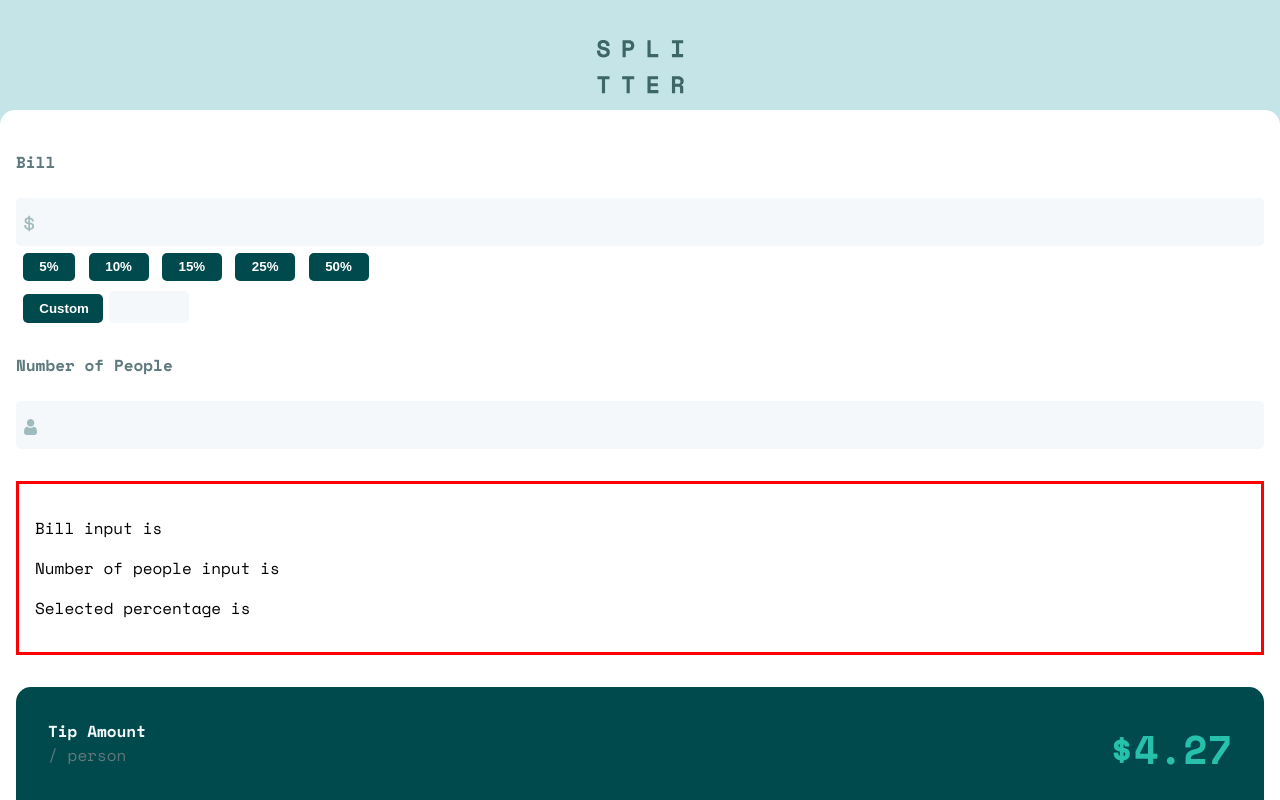
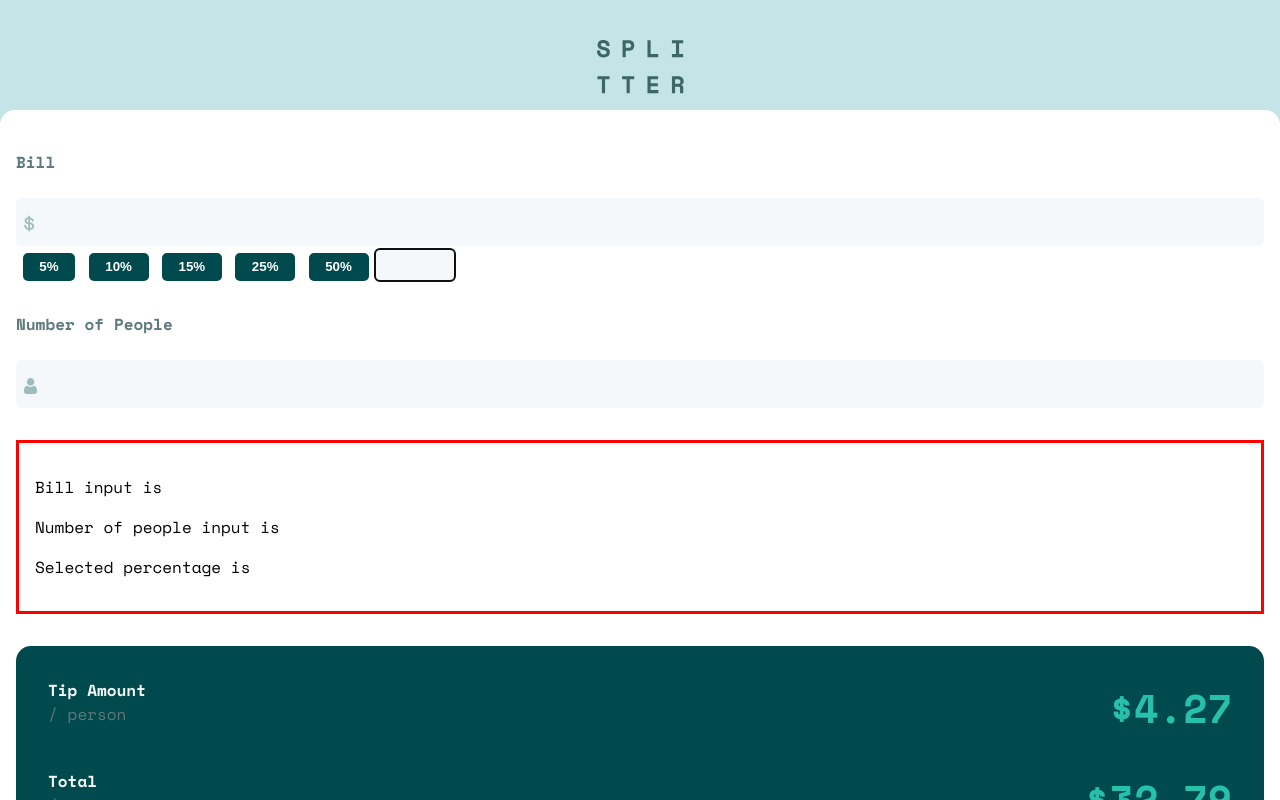
Before and after one commit to henokhm/frontend-mentors-tip-calculator-app, a React (Create React App) app: page / in a window 1280 px wide. Both pictures are taken after a click on the button "Custom". Shown: the top 800 px of the page. Built offline with nearby package versions, Linux system fonts and the light colour scheme.

Commit message:
Add logic to enter custom percentage

```diff
--- a/src/components/CustomPercentageInput.js
+++ b/src/components/CustomPercentageInput.js
@@ -1,12 +1,33 @@
 import "./CustomPercentageInput.css";
 
-function CustomPercentageInput() {
-  return (
-    <div>
-      <button className="custom-button">Custom</button>
-      <input className="custom-percentage-input" />
-    </div>
+function CustomPercentageInput({
+  userWillEnterCustomPercentage,
+  setUserWillEnterCustomPercentage,
+  setSelectedPercentage,
+}) {
+  const display = userWillEnterCustomPercentage ? (
+    <input
+      className="custom-percentage-input"
+      autoFocus
+      onBlur={(event) => {
+        const { value } = event.target;
+        if (value === "") {
+          setUserWillEnterCustomPercentage(false);
+        } else {
+          setSelectedPercentage(value);
+        }
+      }}
+    />
+  ) : (
+    <button
+      className="custom-button"
+      onClick={() => setUserWillEnterCustomPercentage(true)}
+    >
+      Custom
+    </button>
   );
+
+  return display;
 }
 
 export default CustomPercentageInput;
--- a/src/components/PercentageOptions.js
+++ b/src/components/PercentageOptions.js
@@ -1,8 +1,13 @@
+import { useState } from "react";
+
 import "./PercentageOptions.css";
 import SelectableButton from "./SelectableButton";
 import CustomPercentageInput from "./CustomPercentageInput";
 
 function PercentageOptions({ selectedPercentage, setSelectedPercentage }) {
+  const [userWillEnterCustomPercentage, setUserWillEnterCustomPercentage] =
+    useState(false);
+
   const percentageOptions = [5, 10, 15, 25, 50];
 
   return (
@@ -14,12 +19,16 @@ function PercentageOptions({ selectedPercentage, setSelectedPercentage }) {
           isSelected={selectedPercentage === value}
           handleSelected={(value) => {
             if (selectedPercentage !== value) {
-              setSelectedPercentage((prev) => value);
+              setSelectedPercentage(value);
             }
           }}
         />
       ))}
-      <CustomPercentageInput />
+      <CustomPercentageInput
+        userWillEnterCustomPercentage={userWillEnterCustomPercentage}
+        setUserWillEnterCustomPercentage={setUserWillEnterCustomPercentage}
+        setSelectedPercentage={setSelectedPercentage}
+      />
     </div>
   );
 }
```
